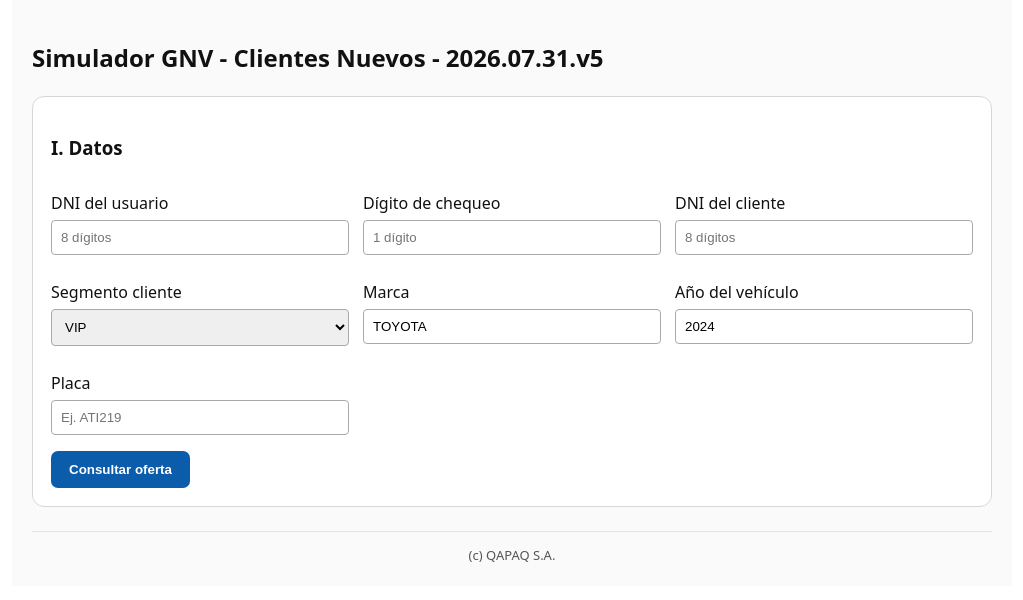
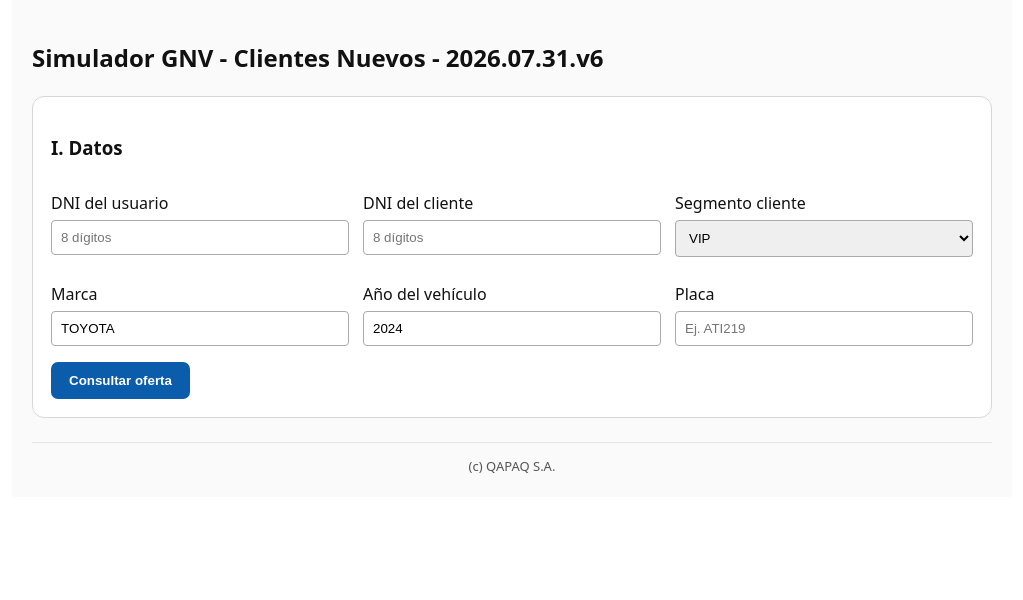
Before and after one commit to JomarkNoriega/SimuladorGNV20253, a React (Vite) app: page / in a window 1280 px wide. Shown: the top 600 px of the page, without its empty margins (128-1151 px from the left). Built offline with nearby package versions, Linux system fonts and the light colour scheme.

Commit message:
Add files via upload

```diff
--- a/src/App.jsx
+++ b/src/App.jsx
@@ -344,7 +344,7 @@ const OFFER_RULES = [
   { segmentos: ["NA"], edadMin: 0, edadMax: 20, grupos: ["Grupo 1", "Grupo 2", "TODOS"], montoMin: 500, montoMax: 500, plazoMin: 6, plazoMax: 6, factorMax: 0.50 },
 ];
 
-const APP_VERSION = "2026.07.31.v5";
+const APP_VERSION = "2026.07.31.v6";
 
 const DNI_WEIGHTS = [3, 2, 7, 6, 5, 4, 3, 2];
 const DNI_NUMBER_MAP = "67890123456";
@@ -447,7 +447,6 @@ export default function App() {
   const currentYear = new Date().getFullYear();
 
   const [dniUsuario, setDniUsuario] = useState("");
-  const [digitoChequeo, setDigitoChequeo] = useState("");
   const [dniCliente, setDniCliente] = useState("");
   const [segmento, setSegmento] = useState("VIP");
   const [marcaVehiculo, setMarcaVehiculo] = useState("TOYOTA");
@@ -505,13 +504,7 @@ export default function App() {
     if (!/^\d{8}$/.test(dniUsuario)) {
       return "El DNI del usuario debe contener exactamente 8 dígitos numéricos.";
     }
-    if (!/^\d$/.test(digitoChequeo)) {
-      return "El dígito de chequeo debe ser un único dígito numérico.";
-    }
-    if (!isValidPeruvianDniCheckDigit(dniUsuario, digitoChequeo)) {
-      return "El dígito de chequeo no corresponde al DNI del usuario.";
-    }
-    if (!/^\d{8}$/.test(dniCliente)) {
+if (!/^\d{8}$/.test(dniCliente)) {
       return "El DNI del cliente debe contener exactamente 8 dígitos numéricos.";
     }
     if (!VEHICLE_BRAND_GROUP[marcaVehiculo]) {
@@ -540,10 +533,9 @@ export default function App() {
     setConsultando(true);
 
     try {
-      // La validación definitiva del DNI + dígito se realiza en el backend.
+      // Validación temporal: formato y pertenencia a la lista autorizada.
       await postJson("/api/validar-usuario", {
         dni: dniUsuario,
-        digitoChequeo,
       });
 
       const antiguedad = currentYear - anioModelo;
@@ -654,7 +646,6 @@ export default function App() {
 
     const payload = {
       dniUsuario,
-      digitoChequeo,
       dniCliente,
       segmentoCliente: segmento,
       marcaVehiculo,
@@ -721,21 +712,6 @@ export default function App() {
               onChange={(e) => setDniUsuario(onlyDigits(e.target.value))}
               style={inputStyle}
               placeholder="8 dígitos"
-            />
-          </label>
-
-          <label style={labelStyle}>
-            Dígito de chequeo
-            <input
-              value={digitoChequeo}
-              maxLength={1}
-              onChange={(e) =>
-                setDigitoChequeo(
-                  e.target.value.replace(/\D/g, "")
-                )
-              }
-              style={inputStyle}
-              placeholder="1 dígito"
             />
           </label>
 
```
